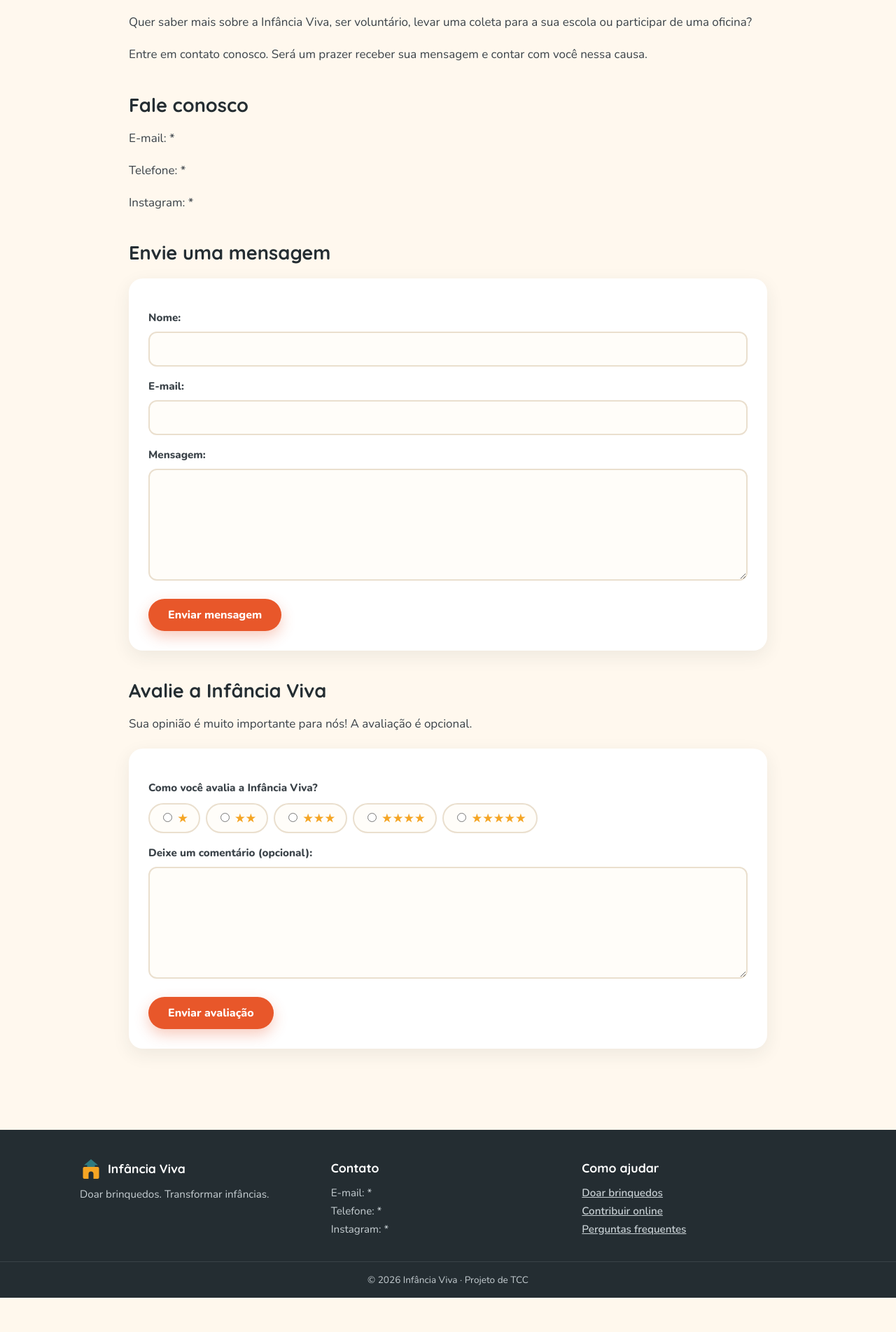
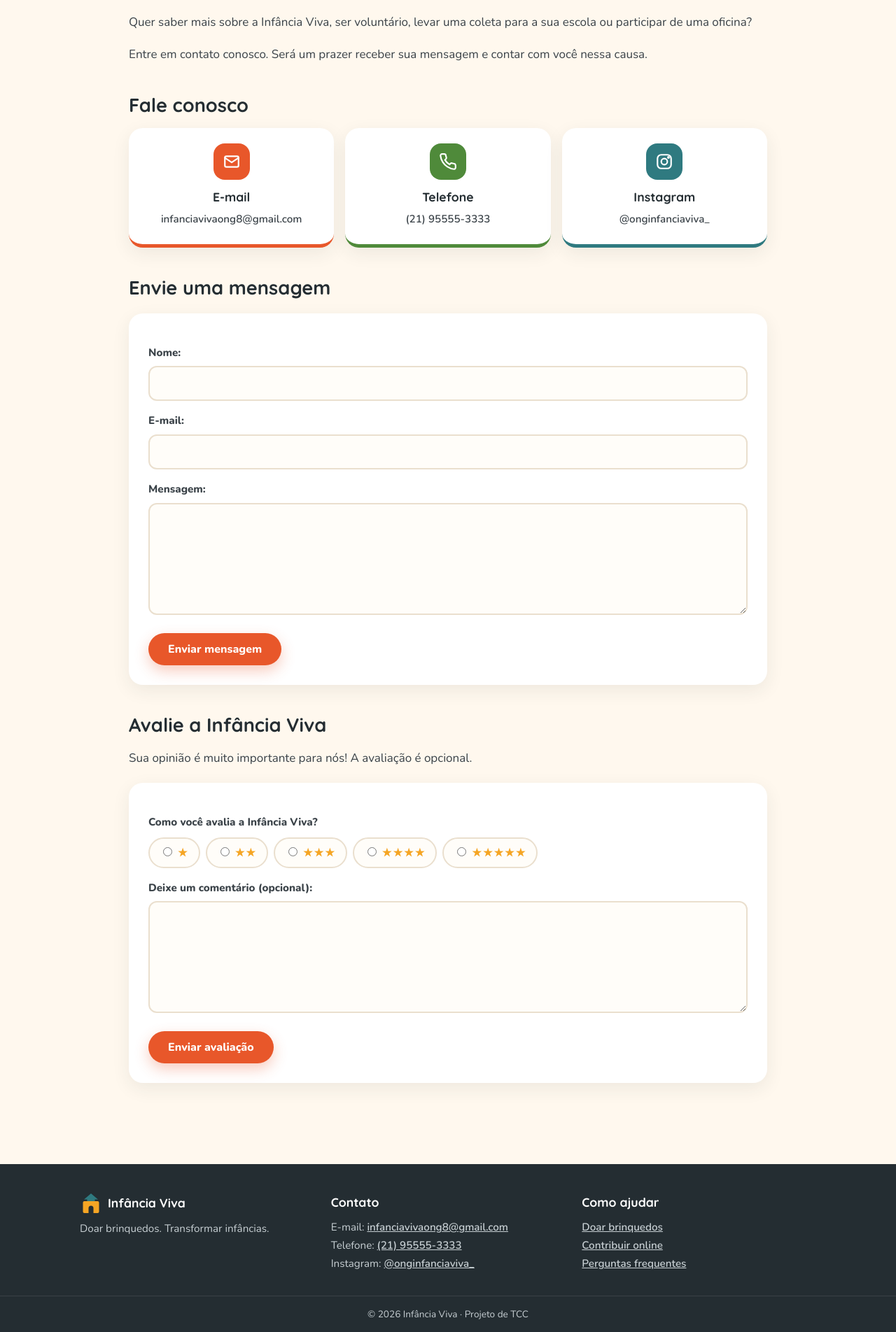
Before and after one commit to jennymcampos25/infancia_viva, a PHP site: page /contato.html in a window 1280 px wide. Shown: the part 151-2055 px from the top of the page at 70% size. Before the commit the page ends 2006 px from the top, so only its background shows below. Run offline with PHP 8.4, Linux system fonts and the light colour scheme; some libraries are stand-ins or nearby versions.

Commit message:
Contatos reais no rodapé e na página Contato
E-mail, telefone e Instagram da ONG no lugar dos asteriscos, com links
(mailto, tel e Instagram). Página Contato com cartões para cada canal.

Co-Authored-By: Claude Opus 5.5 <noreply@anthropic.com>
Claude-Session: https://claude.ai/code/session_01AwWAUENcay1bWcqGuX2rQJ

```diff
--- a/atualizar_banco.php
+++ b/atualizar_banco.php
@@ -59,7 +59,7 @@ try {
 <head>
     <meta charset="UTF-8">
     <title>Atualizar banco</title>
-    <link rel="stylesheet" href="estilo.css?v=8">
+    <link rel="stylesheet" href="estilo.css?v=9">
     <link rel="icon" href="favicon.svg" type="image/svg+xml">
 </head>
 <body>
--- a/cadastro.html
+++ b/cadastro.html
@@ -4,7 +4,7 @@
     <meta charset="UTF-8">
     <meta name="viewport" content="width=device-width, initial-scale=1">
     <title>Cadastro - Infância Viva</title>
-    <link rel="stylesheet" href="estilo.css?v=8">
+    <link rel="stylesheet" href="estilo.css?v=9">
     <link rel="icon" href="favicon.svg" type="image/svg+xml">
     <link rel="preconnect" href="https://fonts.googleapis.com">
     <link rel="stylesheet" href="https://fonts.googleapis.com/css2?family=Quicksand:wght@600;700&family=Nunito:wght@400;600;700;800&display=swap">
@@ -69,7 +69,7 @@
         </div>
         <div>
             <strong>Contato</strong>
-            <p>E-mail: *<br>Telefone: *<br>Instagram: *</p>
+            <p>E-mail: <a href="mailto:infanciavivaong8@gmail.com">infanciavivaong8@gmail.com</a><br>Telefone: <a href="tel:+5521955553333">(21) 95555-3333</a><br>Instagram: <a href="https://www.instagram.com/onginfanciaviva_/" target="_blank" rel="noopener">@onginfanciaviva_</a></p>
         </div>
         <div>
             <strong>Como ajudar</strong>
--- a/contato.html
+++ b/contato.html
@@ -6,7 +6,7 @@
     <meta charset="UTF-8">
     <meta name="viewport" content="width=device-width, initial-scale=1">
     <title>Contato - Infância Viva</title>
-    <link rel="stylesheet" href="estilo.css?v=8">
+    <link rel="stylesheet" href="estilo.css?v=9">
     <link rel="icon" href="favicon.svg" type="image/svg+xml">
     <link rel="preconnect" href="https://fonts.googleapis.com">
     <link rel="stylesheet" href="https://fonts.googleapis.com/css2?family=Quicksand:wght@600;700&family=Nunito:wght@400;600;700;800&display=swap">
@@ -42,17 +42,23 @@
 
 <h2>Fale conosco</h2>
 
-<p>
-    E-mail: *
-</p>
-
-<p>
-    Telefone: *
-</p>
-
-<p>
-    Instagram: *
-</p>
+<div class="canais">
+    <a class="canal" href="mailto:infanciavivaong8@gmail.com" style="--cor:var(--vermelho)">
+        <span class="icone"><svg viewBox="0 0 24 24" fill="none" stroke="currentColor" stroke-width="2" stroke-linecap="round" stroke-linejoin="round" aria-hidden="true"><rect x="3" y="5" width="18" height="14" rx="2"/><path d="M3 7l9 6 9-6"/></svg></span>
+        <strong>E-mail</strong>
+        <span>infanciavivaong8@gmail.com</span>
+    </a>
+    <a class="canal" href="tel:+5521955553333" style="--cor:var(--verde)">
+        <span class="icone"><svg viewBox="0 0 24 24" fill="none" stroke="currentColor" stroke-width="2" stroke-linecap="round" stroke-linejoin="round" aria-hidden="true"><path d="M22 16.9v3a2 2 0 0 1-2.2 2 19.8 19.8 0 0 1-8.6-3.1 19.5 19.5 0 0 1-6-6A19.8 19.8 0 0 1 2.1 4.2 2 2 0 0 1 4.1 2h3a2 2 0 0 1 2 1.7c.1.9.4 1.8.7 2.7a2 2 0 0 1-.5 2.1L8 9.8a16 16 0 0 0 6 6l1.3-1.3a2 2 0 0 1 2.1-.4c.9.3 1.8.6 2.7.7a2 2 0 0 1 1.7 2z"/></svg></span>
+        <strong>Telefone</strong>
+        <span>(21) 95555-3333</span>
+    </a>
+    <a class="canal" href="https://www.instagram.com/onginfanciaviva_/" target="_blank" rel="noopener" style="--cor:var(--azul)">
+        <span class="icone"><svg viewBox="0 0 24 24" fill="none" stroke="currentColor" stroke-width="2" stroke-linecap="round" stroke-linejoin="round" aria-hidden="true"><rect x="3" y="3" width="18" height="18" rx="5"/><circle cx="12" cy="12" r="4"/><circle cx="17.5" cy="6.5" r=".8" fill="currentColor"/></svg></span>
+        <strong>Instagram</strong>
+        <span>@onginfanciaviva_</span>
+    </a>
+</div>
 
 <h2>Envie uma mensagem</h2>
 
@@ -144,7 +150,7 @@
         </div>
         <div>
             <strong>Contato</strong>
-            <p>E-mail: *<br>Telefone: *<br>Instagram: *</p>
+            <p>E-mail: <a href="mailto:infanciavivaong8@gmail.com">infanciavivaong8@gmail.com</a><br>Telefone: <a href="tel:+5521955553333">(21) 95555-3333</a><br>Instagram: <a href="https://www.instagram.com/onginfanciaviva_/" target="_blank" rel="noopener">@onginfanciaviva_</a></p>
         </div>
         <div>
             <strong>Como ajudar</strong>
--- a/doacao.html
+++ b/doacao.html
@@ -6,7 +6,7 @@
     <meta charset="UTF-8">
     <meta name="viewport" content="width=device-width, initial-scale=1">
     <title>Doação - Infância Viva</title>
-    <link rel="stylesheet" href="estilo.css?v=8">
+    <link rel="stylesheet" href="estilo.css?v=9">
     <link rel="icon" href="favicon.svg" type="image/svg+xml">
     <link rel="preconnect" href="https://fonts.googleapis.com">
     <link rel="stylesheet" href="https://fonts.googleapis.com/css2?family=Quicksand:wght@600;700&family=Nunito:wght@400;600;700;800&display=swap">
@@ -63,7 +63,7 @@
         </div>
         <div>
             <strong>Contato</strong>
-            <p>E-mail: *<br>Telefone: *<br>Instagram: *</p>
+            <p>E-mail: <a href="mailto:infanciavivaong8@gmail.com">infanciavivaong8@gmail.com</a><br>Telefone: <a href="tel:+5521955553333">(21) 95555-3333</a><br>Instagram: <a href="https://www.instagram.com/onginfanciaviva_/" target="_blank" rel="noopener">@onginfanciaviva_</a></p>
         </div>
         <div>
             <strong>Como ajudar</strong>
--- a/doacao.php
+++ b/doacao.php
@@ -67,7 +67,7 @@ if ($erro == "") {
     <meta charset="UTF-8">
     <meta name="viewport" content="width=device-width, initial-scale=1">
     <title>Doação - Infância Viva</title>
-    <link rel="stylesheet" href="estilo.css?v=8">
+    <link rel="stylesheet" href="estilo.css?v=9">
     <link rel="icon" href="favicon.svg" type="image/svg+xml">
     <link rel="preconnect" href="https://fonts.googleapis.com">
     <link rel="stylesheet" href="https://fonts.googleapis.com/css2?family=Quicksand:wght@600;700&family=Nunito:wght@400;600;700;800&display=swap">
@@ -117,7 +117,7 @@ if ($erro == "") {
         </div>
         <div>
             <strong>Contato</strong>
-            <p>E-mail: *<br>Telefone: *<br>Instagram: *</p>
+            <p>E-mail: <a href="mailto:infanciavivaong8@gmail.com">infanciavivaong8@gmail.com</a><br>Telefone: <a href="tel:+5521955553333">(21) 95555-3333</a><br>Instagram: <a href="https://www.instagram.com/onginfanciaviva_/" target="_blank" rel="noopener">@onginfanciaviva_</a></p>
         </div>
         <div>
             <strong>Como ajudar</strong>
--- a/doacao_brinquedo.php
+++ b/doacao_brinquedo.php
@@ -10,7 +10,7 @@ $locais = locais_ativos();
     <meta charset="UTF-8">
     <meta name="viewport" content="width=device-width, initial-scale=1">
     <title>Doe um brinquedo - Infância Viva</title>
-    <link rel="stylesheet" href="estilo.css?v=8">
+    <link rel="stylesheet" href="estilo.css?v=9">
     <link rel="icon" href="favicon.svg" type="image/svg+xml">
     <link rel="preconnect" href="https://fonts.googleapis.com">
     <link rel="stylesheet" href="https://fonts.googleapis.com/css2?family=Quicksand:wght@600;700&family=Nunito:wght@400;600;700;800&display=swap">
@@ -117,7 +117,7 @@ $locais = locais_ativos();
         </div>
         <div>
             <strong>Contato</strong>
-            <p>E-mail: *<br>Telefone: *<br>Instagram: *</p>
+            <p>E-mail: <a href="mailto:infanciavivaong8@gmail.com">infanciavivaong8@gmail.com</a><br>Telefone: <a href="tel:+5521955553333">(21) 95555-3333</a><br>Instagram: <a href="https://www.instagram.com/onginfanciaviva_/" target="_blank" rel="noopener">@onginfanciaviva_</a></p>
         </div>
         <div>
             <strong>Como ajudar</strong>
--- a/estilo.css
+++ b/estilo.css
@@ -299,9 +299,22 @@ tr:hover td { background:#fff1dc; }
 .rodape strong { color:#fff; font-family:"Quicksand", sans-serif; font-size:1.1rem; display:flex; align-items:center; gap:8px; }
 .rodape strong svg { width:32px; height:32px; }
 .rodape p { margin:8px 0 0; }
-.rodape a { color:#c7cfd3; font-weight:600; }
+.rodape a { color:#c7cfd3; font-weight:600; overflow-wrap:anywhere; }
 .rodape a:hover { color:var(--amarelo); }
 .rodape-final { text-align:center; border-top:1px solid rgba(255,255,255,.1); padding:14px; margin:20px 0 0 !important; font-size:.85rem; }
+
+/* ===== Contato: canais (e-mail, telefone, Instagram) ===== */
+.canais { display:grid; grid-template-columns:repeat(3, 1fr); gap:16px; margin:16px 0 8px; }
+.canal {
+    display:flex; flex-direction:column; align-items:center; gap:4px; text-align:center; background:#fff;
+    border-radius:var(--raio); padding:22px 16px; box-shadow:var(--sombra); border-bottom:5px solid var(--cor);
+    color:var(--texto); text-decoration:none; font-weight:600; transition:transform .25s, box-shadow .25s;
+}
+.canal:hover { transform:translateY(-5px); box-shadow:0 14px 32px rgba(36,45,50,.13); color:var(--texto); }
+.canal .icone { width:52px; height:52px; border-radius:16px; background:var(--cor); color:#fff; display:flex; align-items:center; justify-content:center; margin-bottom:6px; }
+.canal .icone svg { width:26px; height:26px; }
+.canal strong { color:var(--escuro); font-family:"Quicksand", sans-serif; font-size:1.1rem; }
+.canal span:last-child { overflow-wrap:anywhere; font-size:.95rem; }
 
 /* ===== Doação: escolha entre brinquedo e dinheiro ===== */
 .escolha-doacao { display:grid; grid-template-columns:1fr 1fr; gap:22px; margin:28px 0; }
@@ -689,7 +702,7 @@ a.pessoa img { width:28px; height:28px; border-radius:50%; object-fit:cover; }
     .proposito { font-size:1.15rem; padding:24px 22px 22px 56px; }
     .proposito::before { left:12px; font-size:4rem; }
     .missao-visao { grid-template-columns:1fr; }
-    .escolha-doacao { grid-template-columns:1fr; }
+    .escolha-doacao, .canais { grid-template-columns:1fr; }
     .abas-doacao a { padding:10px 8px; font-size:.9rem; white-space:nowrap; }
     .abas-doacao a svg { display:none; }
     .galeria figure { height:230px; }
--- a/faq.html
+++ b/faq.html
@@ -4,7 +4,7 @@
     <meta charset="UTF-8">
     <meta name="viewport" content="width=device-width, initial-scale=1">
     <title>Perguntas frequentes - Infância Viva</title>
-    <link rel="stylesheet" href="estilo.css?v=8">
+    <link rel="stylesheet" href="estilo.css?v=9">
     <link rel="icon" href="favicon.svg" type="image/svg+xml">
     <link rel="preconnect" href="https://fonts.googleapis.com">
     <link rel="stylesheet" href="https://fonts.googleapis.com/css2?family=Quicksand:wght@600;700&family=Nunito:wght@400;600;700;800&display=swap">
@@ -73,7 +73,7 @@
         </div>
         <div>
             <strong>Contato</strong>
-            <p>E-mail: *<br>Telefone: *<br>Instagram: *</p>
+            <p>E-mail: <a href="mailto:infanciavivaong8@gmail.com">infanciavivaong8@gmail.com</a><br>Telefone: <a href="tel:+5521955553333">(21) 95555-3333</a><br>Instagram: <a href="https://www.instagram.com/onginfanciaviva_/" target="_blank" rel="noopener">@onginfanciaviva_</a></p>
         </div>
         <div>
             <strong>Como ajudar</strong>
--- a/funcoes.php
+++ b/funcoes.php
@@ -411,7 +411,7 @@ function site_inicio($titulo, $menu) {
     <meta charset="UTF-8">
     <meta name="viewport" content="width=device-width, initial-scale=1">
     <title><?= h($titulo) ?> - Infância Viva</title>
-    <link rel="stylesheet" href="estilo.css?v=8">
+    <link rel="stylesheet" href="estilo.css?v=9">
     <link rel="icon" href="favicon.svg" type="image/svg+xml">
     <link rel="preconnect" href="https://fonts.googleapis.com">
     <link rel="stylesheet" href="https://fonts.googleapis.com/css2?family=Quicksand:wght@600;700&family=Nunito:wght@400;600;700;800&display=swap">
@@ -444,7 +444,7 @@ function site_fim($scripts = array()) {
         </div>
         <div>
             <strong>Contato</strong>
-            <p>E-mail: *<br>Telefone: *<br>Instagram: *</p>
+            <p>E-mail: <a href="mailto:infanciavivaong8@gmail.com">infanciavivaong8@gmail.com</a><br>Telefone: <a href="tel:+5521955553333">(21) 95555-3333</a><br>Instagram: <a href="https://www.instagram.com/onginfanciaviva_/" target="_blank" rel="noopener">@onginfanciaviva_</a></p>
         </div>
         <div>
             <strong>Como ajudar</strong>
@@ -613,7 +613,7 @@ function painel_inicio($titulo, $ativo, $admin) {
     <meta charset="UTF-8">
     <meta name="viewport" content="width=device-width, initial-scale=1">
     <title><?= h($titulo) ?> - Painel - Infância Viva</title>
-    <link rel="stylesheet" href="estilo.css?v=8">
+    <link rel="stylesheet" href="estilo.css?v=9">
     <link rel="icon" href="favicon.svg" type="image/svg+xml">
     <link rel="preconnect" href="https://fonts.googleapis.com">
     <link rel="stylesheet" href="https://fonts.googleapis.com/css2?family=Quicksand:wght@600;700&family=Nunito:wght@400;600;700;800&display=swap">
--- a/index.html
+++ b/index.html
@@ -4,7 +4,7 @@
     <meta charset="UTF-8">
     <meta name="viewport" content="width=device-width, initial-scale=1">
     <title>Início - Infância Viva</title>
-    <link rel="stylesheet" href="estilo.css?v=8">
+    <link rel="stylesheet" href="estilo.css?v=9">
     <link rel="icon" href="favicon.svg" type="image/svg+xml">
     <link rel="preconnect" href="https://fonts.googleapis.com">
     <link rel="stylesheet" href="https://fonts.googleapis.com/css2?family=Quicksand:wght@600;700&family=Nunito:wght@400;600;700;800&display=swap">
@@ -140,7 +140,7 @@
         </div>
         <div>
             <strong>Contato</strong>
-            <p>E-mail: *<br>Telefone: *<br>Instagram: *</p>
+            <p>E-mail: <a href="mailto:infanciavivaong8@gmail.com">infanciavivaong8@gmail.com</a><br>Telefone: <a href="tel:+5521955553333">(21) 95555-3333</a><br>Instagram: <a href="https://www.instagram.com/onginfanciaviva_/" target="_blank" rel="noopener">@onginfanciaviva_</a></p>
         </div>
         <div>
             <strong>Como ajudar</strong>
--- a/login.html
+++ b/login.html
@@ -4,7 +4,7 @@
     <meta charset="UTF-8">
     <meta name="viewport" content="width=device-width, initial-scale=1">
     <title>Login - Infância Viva</title>
-    <link rel="stylesheet" href="estilo.css?v=8">
+    <link rel="stylesheet" href="estilo.css?v=9">
     <link rel="icon" href="favicon.svg" type="image/svg+xml">
     <link rel="preconnect" href="https://fonts.googleapis.com">
     <link rel="stylesheet" href="https://fonts.googleapis.com/css2?family=Quicksand:wght@600;700&family=Nunito:wght@400;600;700;800&display=swap">
@@ -53,7 +53,7 @@
         </div>
         <div>
             <strong>Contato</strong>
-            <p>E-mail: *<br>Telefone: *<br>Instagram: *</p>
+            <p>E-mail: <a href="mailto:infanciavivaong8@gmail.com">infanciavivaong8@gmail.com</a><br>Telefone: <a href="tel:+5521955553333">(21) 95555-3333</a><br>Instagram: <a href="https://www.instagram.com/onginfanciaviva_/" target="_blank" rel="noopener">@onginfanciaviva_</a></p>
         </div>
         <div>
             <strong>Como ajudar</strong>
--- a/minha_conta.php
+++ b/minha_conta.php
@@ -14,7 +14,7 @@ $hist = buscar_historico((int) $u["id"]);
     <meta charset="UTF-8">
     <meta name="viewport" content="width=device-width, initial-scale=1">
     <title>Minha conta - Infância Viva</title>
-    <link rel="stylesheet" href="estilo.css?v=8">
+    <link rel="stylesheet" href="estilo.css?v=9">
     <link rel="icon" href="favicon.svg" type="image/svg+xml">
     <link rel="preconnect" href="https://fonts.googleapis.com">
     <link rel="stylesheet" href="https://fonts.googleapis.com/css2?family=Quicksand:wght@600;700&family=Nunito:wght@400;600;700;800&display=swap">
@@ -77,7 +77,7 @@ $hist = buscar_historico((int) $u["id"]);
         </div>
         <div>
             <strong>Contato</strong>
-            <p>E-mail: *<br>Telefone: *<br>Instagram: *</p>
+            <p>E-mail: <a href="mailto:infanciavivaong8@gmail.com">infanciavivaong8@gmail.com</a><br>Telefone: <a href="tel:+5521955553333">(21) 95555-3333</a><br>Instagram: <a href="https://www.instagram.com/onginfanciaviva_/" target="_blank" rel="noopener">@onginfanciaviva_</a></p>
         </div>
         <div>
             <strong>Como ajudar</strong>
--- a/pagamento.html
+++ b/pagamento.html
@@ -4,7 +4,7 @@
     <meta charset="UTF-8">
     <meta name="viewport" content="width=device-width, initial-scale=1">
     <title>Doe em dinheiro - Infância Viva</title>
-    <link rel="stylesheet" href="estilo.css?v=8">
+    <link rel="stylesheet" href="estilo.css?v=9">
     <link rel="icon" href="favicon.svg" type="image/svg+xml">
     <link rel="preconnect" href="https://fonts.googleapis.com">
     <link rel="stylesheet" href="https://fonts.googleapis.com/css2?family=Quicksand:wght@600;700&family=Nunito:wght@400;600;700;800&display=swap">
@@ -99,7 +99,7 @@
         </div>
         <div>
             <strong>Contato</strong>
-            <p>E-mail: *<br>Telefone: *<br>Instagram: *</p>
+            <p>E-mail: <a href="mailto:infanciavivaong8@gmail.com">infanciavivaong8@gmail.com</a><br>Telefone: <a href="tel:+5521955553333">(21) 95555-3333</a><br>Instagram: <a href="https://www.instagram.com/onginfanciaviva_/" target="_blank" rel="noopener">@onginfanciaviva_</a></p>
         </div>
         <div>
             <strong>Como ajudar</strong>
--- a/sobre.html
+++ b/sobre.html
@@ -6,7 +6,7 @@
     <meta charset="UTF-8">
     <meta name="viewport" content="width=device-width, initial-scale=1">
     <title>Sobre nós - Infância Viva</title>
-    <link rel="stylesheet" href="estilo.css?v=8">
+    <link rel="stylesheet" href="estilo.css?v=9">
     <link rel="icon" href="favicon.svg" type="image/svg+xml">
     <link rel="preconnect" href="https://fonts.googleapis.com">
     <link rel="stylesheet" href="https://fonts.googleapis.com/css2?family=Quicksand:wght@600;700&family=Nunito:wght@400;600;700;800&display=swap">
@@ -191,7 +191,7 @@
         </div>
         <div>
             <strong>Contato</strong>
-            <p>E-mail: *<br>Telefone: *<br>Instagram: *</p>
+            <p>E-mail: <a href="mailto:infanciavivaong8@gmail.com">infanciavivaong8@gmail.com</a><br>Telefone: <a href="tel:+5521955553333">(21) 95555-3333</a><br>Instagram: <a href="https://www.instagram.com/onginfanciaviva_/" target="_blank" rel="noopener">@onginfanciaviva_</a></p>
         </div>
         <div>
             <strong>Como ajudar</strong>
--- a/teste_conexao.php
+++ b/teste_conexao.php
@@ -10,7 +10,7 @@ $esperadas = array("usuarios", "doacoes", "pagamentos", "mensagens", "avaliacoes
 <head>
     <meta charset="UTF-8">
     <title>Teste de conexão</title>
-    <link rel="stylesheet" href="estilo.css?v=8">
+    <link rel="stylesheet" href="estilo.css?v=9">
     <link rel="icon" href="favicon.svg" type="image/svg+xml">
 </head>
 <body>
```
Also changed, not shown: RESUMO_DO_PROJETO.md (+5 -1 lines).
